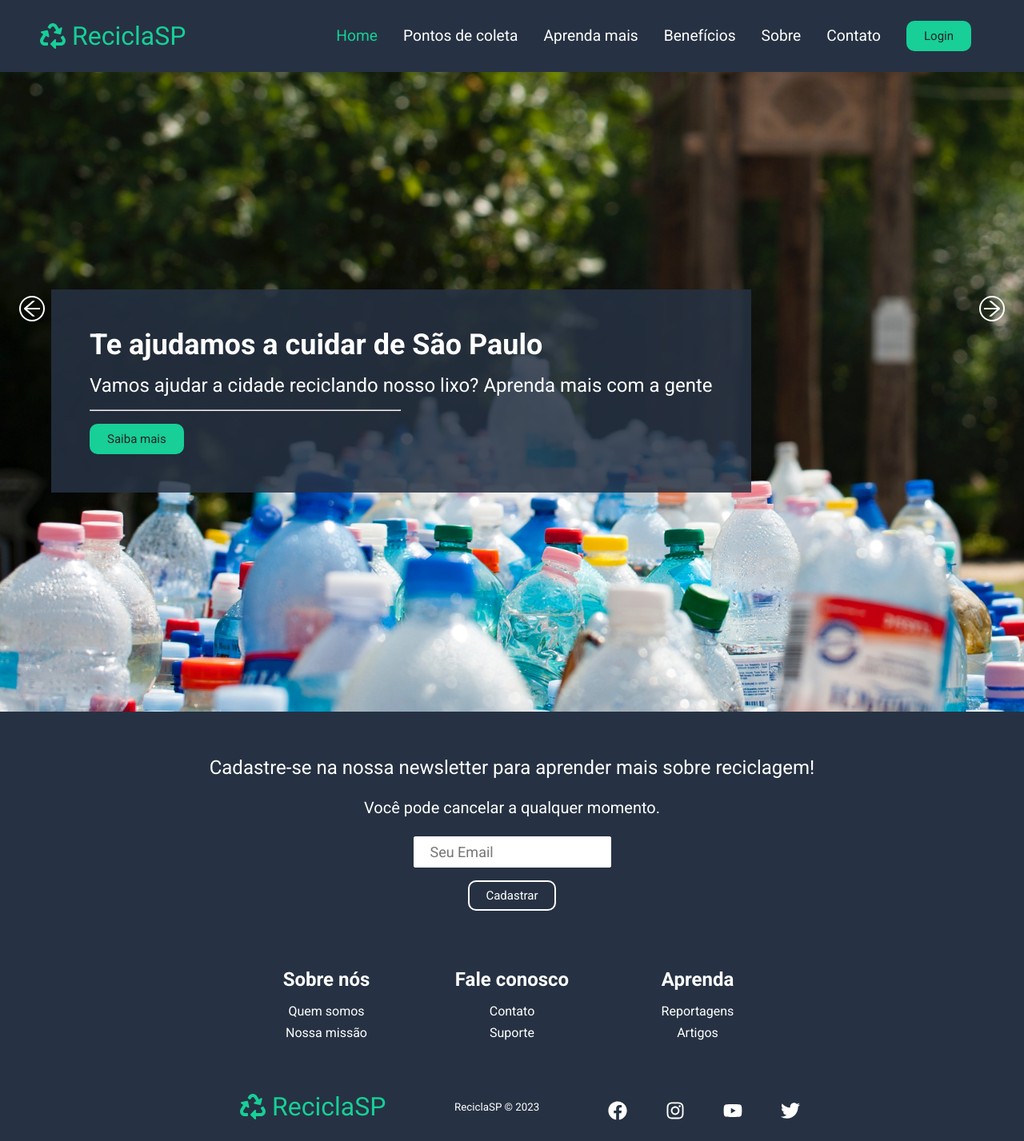
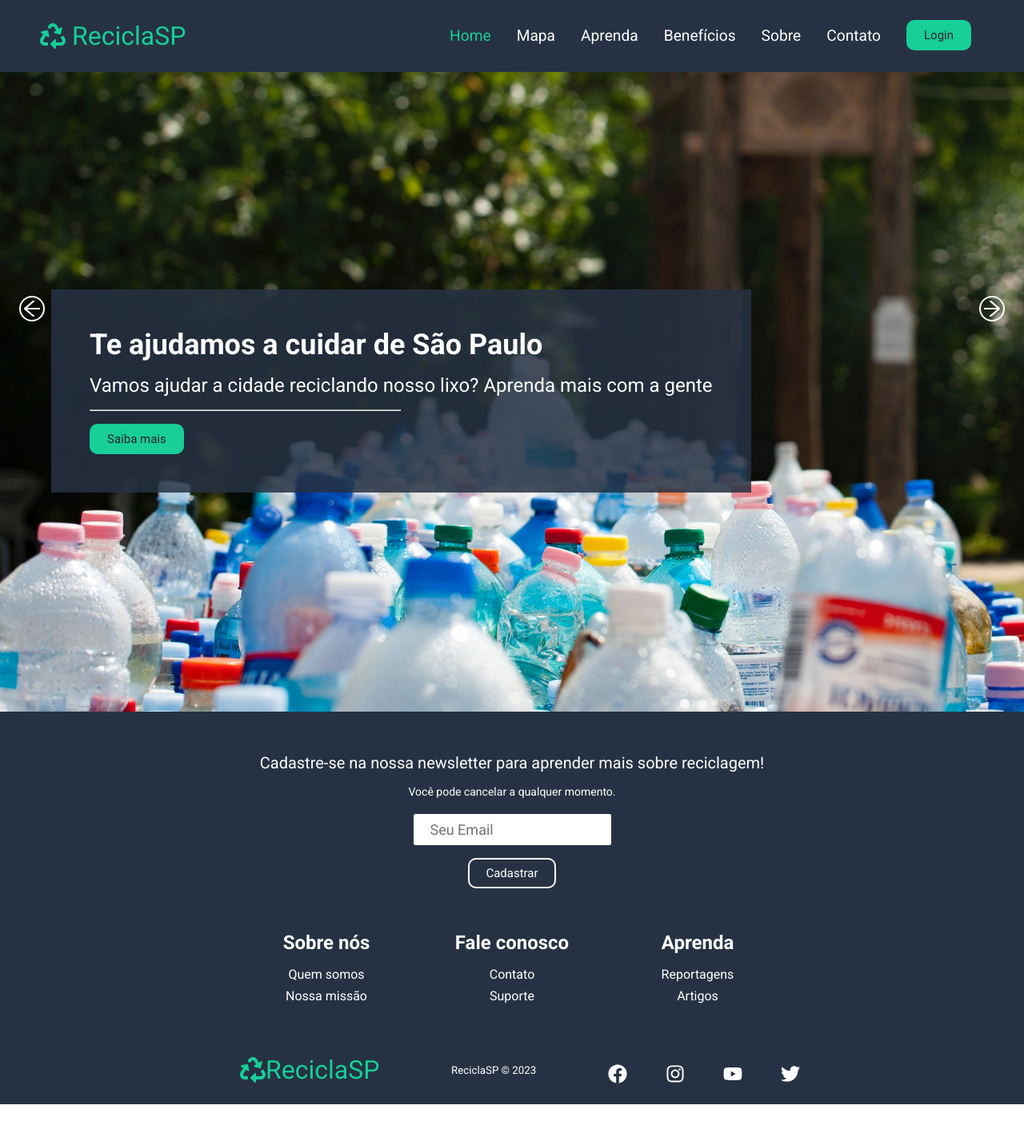
Before and after one commit to Projetos-Fiap/React-Sprint4, a React (Create React App) app: page / in a window 1280 px wide. Shown: the whole page at 80% size. After the commit the page ends 1381 px from the top, so only its background shows below. Built offline with nearby package versions, Linux system fonts and the light colour scheme.

Commit message:
convertendo estilo da navbar para styled-component

```diff
--- a/package.json
+++ b/package.json
@@ -3,6 +3,9 @@
   "version": "0.1.0",
   "private": true,
   "dependencies": {
+    "@emotion/react": "^11.11.1",
+    "@emotion/styled": "^11.11.0",
+    "@mui/material": "^5.14.9",
     "@testing-library/jest-dom": "^5.16.5",
     "@testing-library/react": "^13.4.0",
     "@testing-library/user-event": "^13.5.0",
--- a/src/App.js
+++ b/src/App.js
@@ -25,9 +25,9 @@ const App = () => {
     <Routes>
       <Route path="*" element={<ErrorPage />} />
       <Route path="/" element={<HomePage />} />
-      <Route path="/mapa-dos-ecopontos" element={<MapPage />} />
-      <Route path="/aprenda-mais" element={<AprendaPage />} />
-      <Route path="/sobre-nos" element={<SobrePage />} />
+      <Route path="/mapa" element={<MapPage />} />
+      <Route path="/aprenda" element={<AprendaPage />} />
+      <Route path="/sobre" element={<SobrePage />} />
       <Route path="/beneficios" element={<BeneficiosPage />} />
       <Route path="/contato" element={<ContactPage />} />
       <Route path="/login" element={<LoginPage />} />
--- a/src/components/Footer/Footer.js
+++ b/src/components/Footer/Footer.js
@@ -20,20 +20,20 @@ const FooterSubscription = styled.div`
   justify-content: center;
   align-items: center;
   text-align: center;
-  margin-bottom: 24px;
-  padding: 24px;
+  margin-bottom: 10px;
+  padding: 20px;
   color: #fff;
 `;
 
 const FooterSubscriptionHeading = styled.p`
-  margin-bottom: 24px;
-  font-size: 24px;
-  color: white; /* Added to make heading white */
+  margin-bottom: 16px;
+  font-size: 20px;
+  color: white;
 `;
 
 const FooterSubscriptionText = styled.p`
-  margin-bottom: 24px;
-  font-size: 20px;
+  margin-bottom: 20px;
+  font-size: 14px;
 `;
 
 const InputAreas = styled.div`
--- a/src/components/Navbar/Navbar.css
+++ /dev/null
@@ -1,156 +0,0 @@
-* {
-  box-sizing: border-box;
-  margin: 0;
-  padding: 0;
-}
-
-.navbar {
-  background: #263243;
-  height: 90px;
-  display: flex;
-  justify-content: center;
-  align-items: center;
-  font-size: 1.2rem;
-  position: sticky;
-  top: 0;
-  z-index: 999;
-}
-
-.navbar-container {
-  display: flex;
-  justify-content: space-between;
-  height: 0px;
-}
-
-.container {
-  z-index: 1;
-  width: 100%;
-  max-width: 1300px;
-  margin-right: auto;
-  margin-left: auto;
-  padding-right: 50px;
-  padding-left: 50px;
-}
-
-/* Nome do site/projeto */
-.navbar-logo {
-  color: #17cf97;
-  justify-self: start;
-  cursor: pointer;
-  text-decoration: none;
-  font-size: 2rem;
-  display: flex;
-  align-items: center;
-}
-
-.navbar-icon {
-  margin-right: 0.5rem;
-  color:#17cf97
-}
-
-.nav-menu {
-  display: flex;
-  align-items: center;
-  justify-content: center;
-  list-style: none;
-  text-align: center;
-  justify-content: flex-end;
-}
-
-
-/* Faixa com cor de destaque */
-.nav-item {
-  height: 90px;
-  border-bottom: 2px solid transparent;
-}
-/* Faixa com cor de destaque */
-.nav-item:hover {
-  border-bottom: 2px solid #17cf97;
-}
-/* Links */
-.nav-links {
-  color: #ffffff;
-  display: flex;
-  align-items: center;
-  text-decoration: none;
-  padding: 0.5rem 1rem;
-  height: 100%;
-}
-
-
-
-/* Link ativo */
-.activated {
-  color: #17cf97;
-}
-
-.fa-bars {
-  color: #fff;
-}
-
-.menu-icon {
-  display: none;
-}
-
-@media screen and (max-width: 960px) {
-  .NavbarItems {
-    position: relative;
-  }
-
-  .nav-menu {
-    display: flex;
-    flex-direction: column;
-    width: 100%;
-    position: absolute;
-    top: 80px;
-    right: -100%;
-    opacity: 1;
-    transition: all 0.5s ease;
-  }
-
-  .nav-menu.active {
-    background: #263243;
-    right: 0;
-    opacity: 0.8;
-    transition: all 0.6s ease;
-    z-index: 1;
-  }
-
-  .nav-links {
-    text-align: center;
-    padding: 2rem;
-    width: 100%;
-    display: table;
-  }
-
-  .nav-links:hover {
-    color: #17cf97;
-    transform: scale(1.2);
-    transition: all 0.3s ease;
-  }
-
-  .nav-item:hover {
-    border: none;
-  }
-
-  .nav-item {
-    width: 100%;
-  }
-
-  .navbar-logo {
-    position: absolute;
-    top: 0;
-    left: 0;
-    transform: translate(25%, 50%);
-  }
-
-  .menu-icon {
-    display: block;
-    position: absolute;
-    top: 0;
-    right: 0;
-    transform: translate(-100%, 60%);
-    font-size: 1.8rem;
-    cursor: pointer;
-  }
-}
--- a/src/components/Navbar/Navbar.js
+++ b/src/components/Navbar/Navbar.js
@@ -1,136 +1,220 @@
-import React, { useState, useEffect } from "react";
+import React, { useState } from "react";
 import { Link } from "react-router-dom";
 import { NavLink } from "react-router-dom";
-
 import { FaRecycle } from "react-icons/fa";
 import { FaBars, FaTimes } from "react-icons/fa";
+import { Button } from '../Button/Button';
+import styled from "styled-components";
 
-import { Button } from '../Button/Button';
+const NavbarContainer = styled.nav`
+  background: #263243;
+  height: 90px;
+  display: flex;
+  justify-content: center;
+  align-items: center;
+  font-size: 1.2rem;
+  position: sticky;
+  top: 0;
+  z-index: 999;
+`
+const NavbarContent = styled.div`
+  display: flex;
+  justify-content: space-between;
+  height: 0px;
+  z-index: 1;
+  width: 100%;
+  max-width: 1300px;
+  margin-right: auto;
+  margin-left: auto;
+  padding-right: 50px;
+  padding-left: 50px;
+`
+const NavbarLogo = styled(Link)`
+  color: #17cf97;
+  justify-self: start;
+  cursor: pointer;
+  text-decoration: none;
+  font-size: 2rem;
+  display: flex;
+  align-items: center;
 
-import "./Navbar.css";
+  @media screen and (max-width: 960px) {
+    position: absolute;
+    top: 0;
+    left: 0;
+    transform: translate(25%, 50%);
+    }
+`;
+
+const NavbarIcon = styled(FaRecycle)`
+  margin-right: 0.5rem;
+  color: #17cf97;
+`;
+
+const MenuIcon = styled.div`
+  display: none;
+
+  @media screen and (max-width: 960px) {
+    display: block;
+    position: absolute;
+    top: 0;
+    right: 0;
+    transform: translate(-100%, 60%);
+    font-size: 1.8rem;
+    cursor: pointer;
+    }
+`;
+
+const NavMenu = styled.ul`
+  display: flex;
+  align-items: center;
+  justify-content: flex-end;
+  list-style: none;
+  text-align: center;
+  &.active {
+    transform: translateY(0);
+  }
+
+  @media screen and (max-width: 960px) {
+    display: flex;
+    flex-direction: column;
+    width: 100%;
+    position: absolute;
+    top: 80px;
+    right: -100%;
+    opacity: 1;
+    transition: all 0.5s ease;
+
+    &.active {
+    background: #263243;
+    right: 0;
+    opacity: 0.8;
+    transition: all 0.6s ease;
+    z-index: 1;
+    }
+  }
+`;
+
+const NavItem = styled.li`
+  height: 90px;
+  border-bottom: 2px solid transparent;
+  &:hover {
+    border-bottom: 2px solid #17cf97;
+  }
+
+  @media screen and (max-width: 960px) {
+    position: relative;
+    &:hover {
+    border-bottom: 2px solid transparent;
+    }
+  }
+`;
+
+const NavLinks = styled(NavLink)`
+  color: #fff;
+  display: flex;
+  align-items: center;
+  text-decoration: none;
+  padding: 0.5rem 1rem;
+  height: 100%;
+  &:hover {
+    color: #17cf97;
+    transition: all 0.3s ease;
+  }
+  &.active {
+    color: #17cf97;
+  }
+
+`;
 
 function Navbar() {
   const [click, setClick] = useState(false);
-  const [button, setButton] = useState(true);
-
   const handleClick = () => setClick(!click);
   const closeMobileMenu = () => setClick(false);
 
-  const showButton = () => {
-    if (window.innerWidth <= 960) {
-      setButton(false);
-    } else {
-      setButton(true);
-    }
-  };
-
-  useEffect(() => {
-    showButton();
-  }, []);
-
-  window.addEventListener('resize', showButton);
-
-
   return (
     <>
-        <nav className="navbar">
-          <div className="navbar-container container">
-            <Link to="/" className="navbar-logo" onClick={closeMobileMenu}>
-              <FaRecycle className="navbar-icon" />
+        <NavbarContainer>
+          <NavbarContent>
+
+            <NavbarLogo to="/" onClick={closeMobileMenu}>
+              <NavbarIcon />
               ReciclaSP
-            </Link>
-            <div className="menu-icon" onClick={handleClick}>
+            </NavbarLogo>
+
+            <MenuIcon onClick={handleClick}>
               {click ? <FaTimes color="white" /> : <FaBars color="white" />}
-            </div>
-            <ul className={click ? "nav-menu active" : "nav-menu"}>
-              <li className="nav-item">
-                <NavLink
+            </MenuIcon>
+
+            <NavMenu className={click ? "nav-menu active" : "nav-menu"}>
+
+              <NavItem>
+                <NavLinks
                   to="/"
-                  className={({ isActive }) =>
-                    "nav-links" + (isActive ? " activated" : "")
-                  }
                   onClick={closeMobileMenu}
                 >
                   Home
-                </NavLink>
-              </li>
+                </NavLinks>
+              </NavItem>
 
-              <li className="nav-item">
-                <NavLink
-                  to="/mapa-dos-ecopontos"
-                  className={({ isActive }) =>
-                    "nav-links" + (isActive ? " activated" : "")
-                  }
+              <NavItem>
+                <NavLinks
+                  to="/mapa"
                   onClick={closeMobileMenu}
                 >
-                  Pontos de coleta
-                </NavLink>
-              </li>
+                  Mapa
+                </NavLinks>
+              </NavItem>
 
-              <li className="nav-item">
-                <NavLink
-                  to="/aprenda-mais"
-                  className={({ isActive }) =>
-                    "nav-links" + (isActive ? " activated" : "")
-                  }
+              <NavItem>
+                <NavLinks
+                  to="/aprenda"
                   onClick={closeMobileMenu}
                 >
-                  Aprenda mais
-                </NavLink>
-              </li>
+                  Aprenda
+                </NavLinks>
+              </NavItem>
 
-              <li className="nav-item">
-                <NavLink
+              <NavItem>
+                <NavLinks
                   to="/beneficios"
-                  className={({ isActive }) =>
-                    "nav-links" + (isActive ? " activated" : "")
-                  }
                   onClick={closeMobileMenu}
                 >
                   Benefícios
-                </NavLink>
-              </li>
+                </NavLinks>
+              </NavItem>
 
-              <li className="nav-item">
-                <NavLink
-                  to="/sobre-nos"
-                  className={({ isActive }) =>
-                    "nav-links" + (isActive ? " activated" : "")
-                  }
+              <NavItem>
+                <NavLinks
+                  to="/sobre"
                   onClick={closeMobileMenu}
                 >
                   Sobre
-                </NavLink>
-              </li>
+                </NavLinks>
+              </NavItem>
 
 
-              <li className="nav-item">
-                <NavLink
+              <NavItem>
+                <NavLinks
                   to="/contato"
-                  className={({ isActive }) =>
-                    "nav-links" + (isActive ? " activated" : "")
-                  }
                   onClick={closeMobileMenu}
                 >
                   Contato
-                </NavLink>
-              </li>
+                </NavLinks>
+              </NavItem>
 
-              <li className="nav-button">
-                <NavLink
+              <NavItem>
+                <NavLinks
                   to="/login"
-                  className={({ isActive }) =>
-                    "nav-links" + (isActive ? " activated" : "")
-                  }
                   onClick={closeMobileMenu}
                 >
                   <Button $primary>Login</Button>
-                </NavLink>
-              </li>
+                </NavLinks>
+              </NavItem>
 
-            </ul>
-          </div>
-        </nav>
+            </NavMenu>
+          </NavbarContent>
+        </NavbarContainer>
     </>
   );
 }
--- a/src/components/Slideshow/Slider.js
+++ b/src/components/Slideshow/Slider.js
@@ -15,13 +15,13 @@ export const sliderData = [
       image: Slide1,
       title: "Te ajudamos a cuidar de São Paulo",
       text: "Vamos ajudar a cidade reciclando nosso lixo? Aprenda mais com a gente",
-      path: "/aprenda-mais"
+      path: "/aprenda"
     },
     {
       image: Slide2,
       title: "Onde jogar meu lixo?",
       text: "Veja onde tem um ponto de reciclagem próximo a você",
-      path: "/mapa-dos-ecopontos"
+      path: "/mapa"
     },
     {
       image: Slide3,
@@ -33,7 +33,7 @@ export const sliderData = [
       image: Slide4,
       title: "Sobre nós",
       text: "Conheça mais sobre o projeto ReciclaSP",
-      path: "/sobre-nos"
+      path: "/sobre"
     },
 
   ];
```
Also changed, not shown: 1 other file (tests, documents, lock files or other folders).
